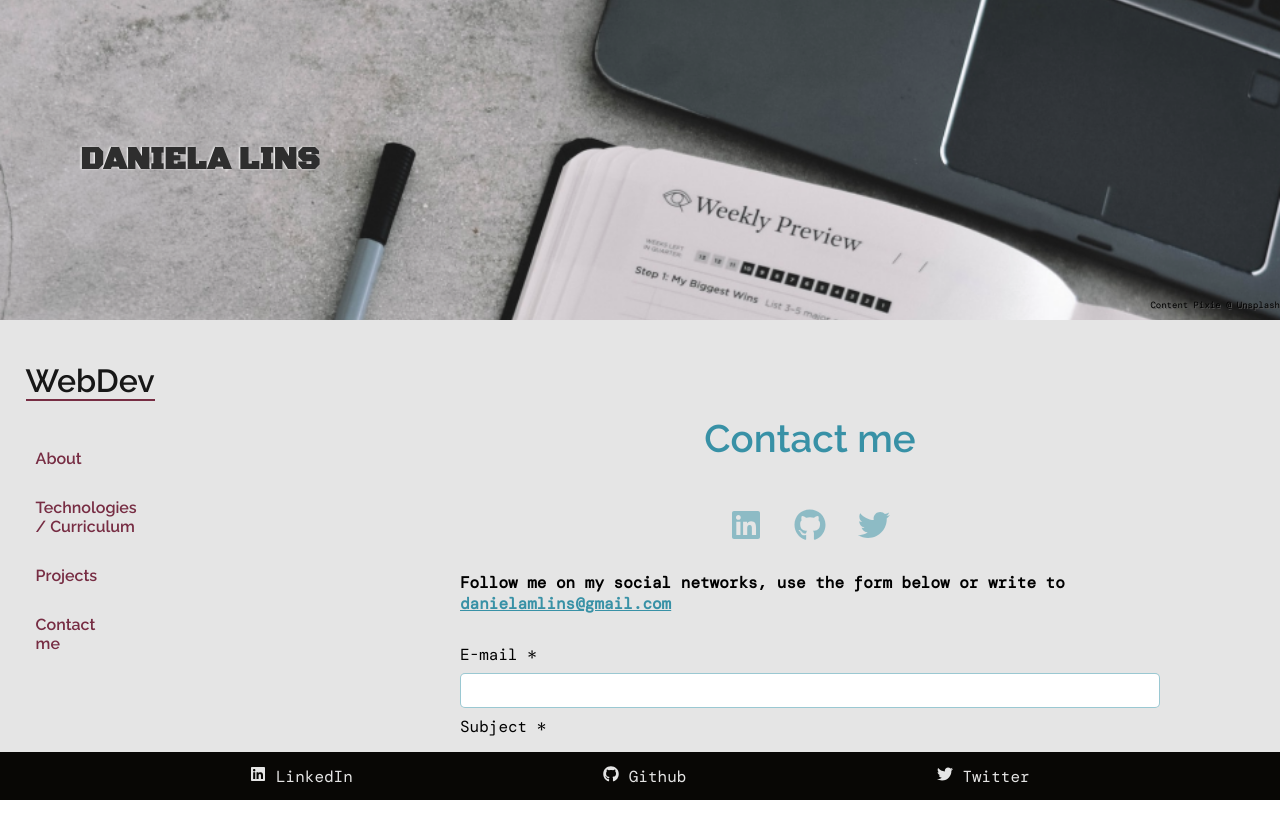
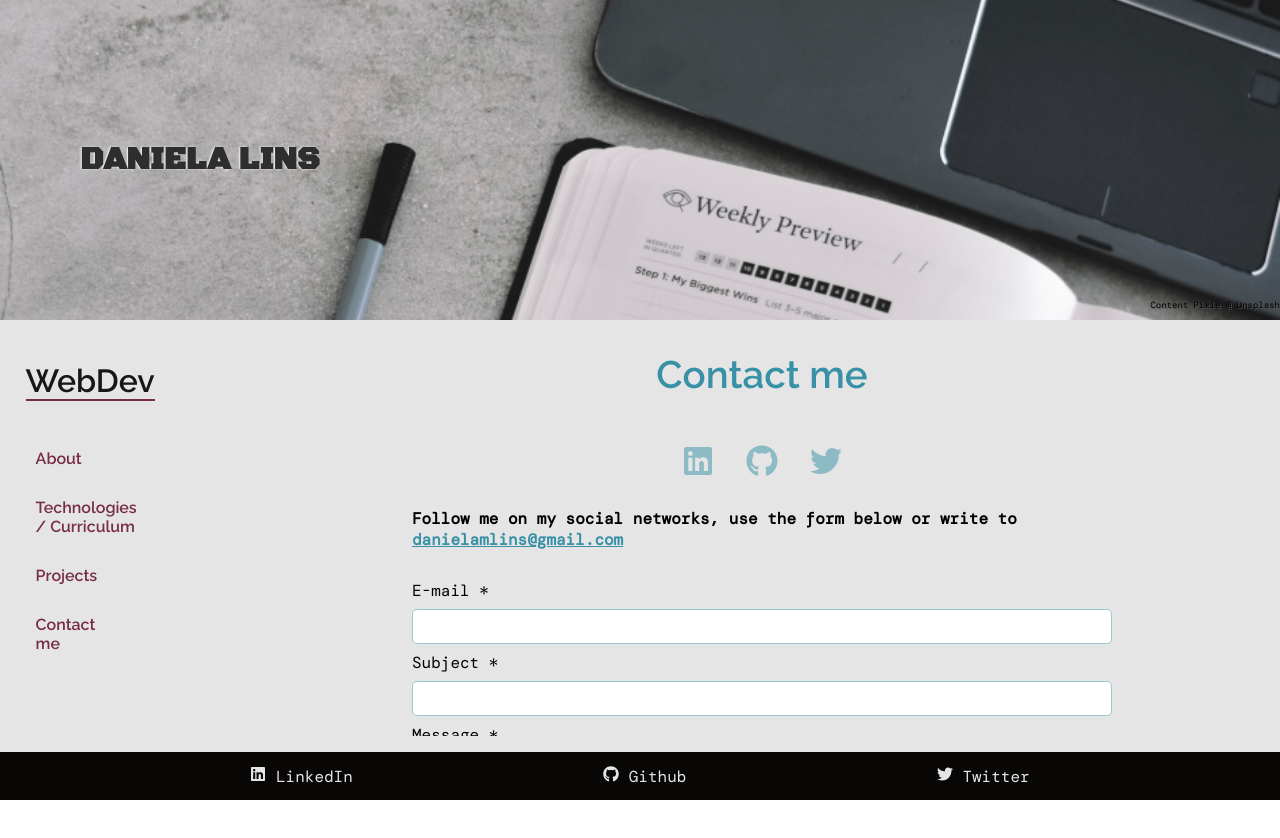
Before and after one commit to danielamlins/portifolio, a React (Create React App) app: page /contact in a window 1280 px wide. Shown: the top 838 px of the page. Built offline with nearby package versions, Linux system fonts and the light colour scheme; a web font is replaced by a local one.

Commit message:
fixed minor styling problems

```diff
--- a/src/App.scss
+++ b/src/App.scss
@@ -76,7 +76,7 @@
         overflow-y: scroll;
 
         div {
-          padding-left: 2rem;
+          padding: 0 2rem;
         }
       }
     }
@@ -113,9 +113,6 @@
 
 @media screen and (max-height: 640px) {
   .container {
-    #hero {
-      height: 8rem;
-    }
     .main {
       .side-menu {
         position: static;
--- a/src/Content/contact.scss
+++ b/src/Content/contact.scss
@@ -7,10 +7,11 @@
   display: flex;
   flex-flow: column nowrap;
   align-items: center;
+  padding: 0;
 
   .contact-container {
     max-width: 700px;
-    margin-top: 4rem;
+    margin-left: 0;
 
     #socialmedia {
       display: flex;
--- a/src/Content/projects.scss
+++ b/src/Content/projects.scss
@@ -3,17 +3,22 @@
 .projects {
   display: flex;
   flex-flow: row wrap;
-  justify-content: space-around;
+  justify-content: center;
   align-items: center;
   padding: 0;
   .project {
-    width: 40vw;
+    min-height: 200px;
+    width: 25vw;
     margin: 1rem;
     padding: 1.2rem;
     list-style-type: none;
     border: 1px solid $blue;
     border-radius: 5px;
     box-shadow: 1px 1px 3px 0px $blue;
+
+    @media (max-width: 600px) {
+      width: auto;
+    }
     a {
       text-decoration: none;
       color: $black;
```
